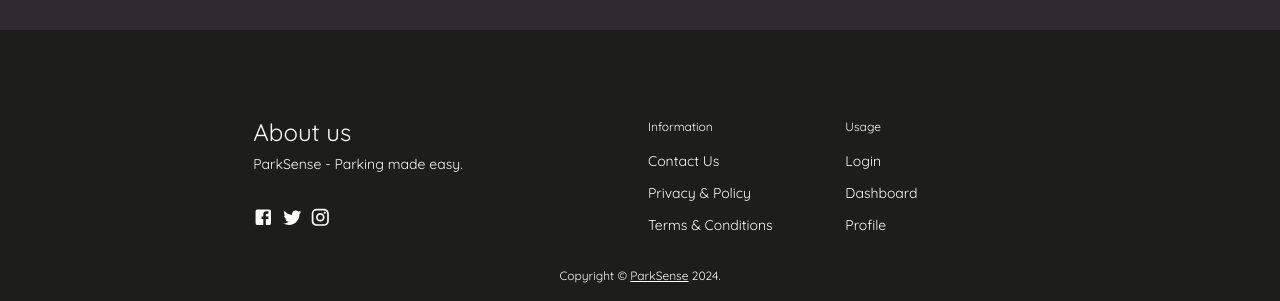
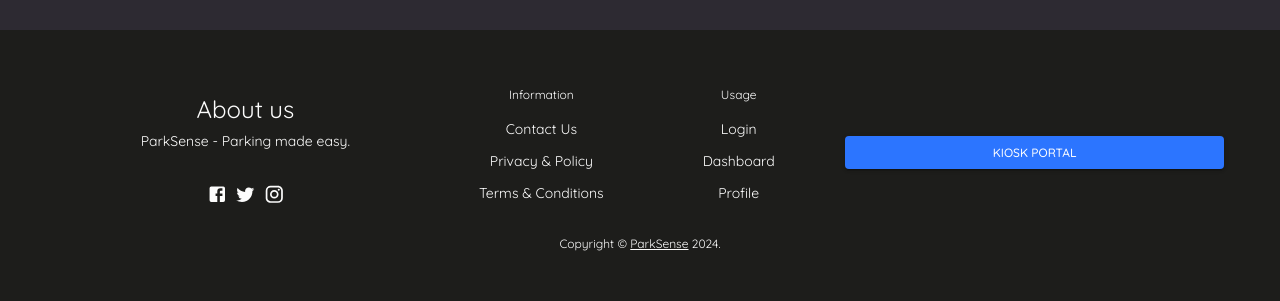
Before and after one commit to adilrizwan/dev, a React (Create React App) app in the folder WebApp/frontend/: page / in a window 1280 px wide. Shown: the part 1419-1720 px from the top of the page. Built offline with nearby package versions, Linux system fonts and the light colour scheme; no server answers.

Commit message:
minor tweaks

```diff
--- a/WebApp/frontend/src/components/Footer.jsx
+++ b/WebApp/frontend/src/components/Footer.jsx
@@ -1,21 +1,45 @@
-import {
-    Grid,
-    List,
-    ListItemText,
-    Typography,
-    useTheme
-} from "@mui/material";
-import Link from '@mui/material/Link';
+import React from 'react';
+import { Grid, List, ListItemText, Typography, Button, Stack, useTheme, Link } from "@mui/material";
 import { Box } from "@mui/system";
+import { useNavigate } from 'react-router-dom';
 import FacebookIcon from "@mui/icons-material/Facebook";
 import TwitterIcon from "@mui/icons-material/Twitter";
 import InstagramIcon from "@mui/icons-material/Instagram";
 
 export function Copyright(props) {
+    const navigate = useNavigate();
+    const token = localStorage.getItem('token');
+
+    // Handle the click event for the logo link
+    const handleLogoClick = () => {
+        if (!token) {
+            navigate('/');
+            return;
+        }
+
+        // Decode the token to get the payload
+        const [payload] = token.split('.').slice(1, 2);
+        const decodedPayload = JSON.parse(atob(payload.replace(/-/g, '+').replace(/_/g, '/')));
+
+        // Determine the redirection path based on the role
+        let LogoRedirect;
+        if (decodedPayload.role === 'ADMIN') {
+            LogoRedirect = "/admin/dashboard";
+        } else if (decodedPayload.role === 'LOTOWNER') {
+            LogoRedirect = "/lot/dashboard";
+        } else if (decodedPayload.role === 'KIOSK') {
+            LogoRedirect = "/kiosk/dashboard";
+        } else {
+            LogoRedirect = "/car/dashboard";
+        }
+
+        navigate(LogoRedirect);
+    };
+
     return (
         <Typography variant="body2" align="center" {...props} color="white.main">
             {'Copyright © '}
-            <Link color="inherit" href="/">
+            <Link color="inherit" onClick={handleLogoClick} sx={{ cursor: 'pointer' }}>
                 ParkSense
             </Link>{' '}
             {new Date().getFullYear()}
@@ -26,6 +50,9 @@ export function Copyright(props) {
 
 export default function Footer() {
     const theme = useTheme();
+    const navigate = useNavigate();
+    const token = localStorage.getItem('token');
+
     return (
         <Box
             sx={{
@@ -36,13 +63,14 @@ export default function Footer() {
                 fontSize: { xs: '12px', md: '14px' },
             }}
         >
-            <Grid container spacing={2} justifyContent="center" sx={{ mt: 2 }}>
-                <Grid item md={6} lg={4}>
+            <Grid container spacing={2} justifyContent="center" alignItems="center" textAlign="center">
+                <Grid item xs={12} md={6} lg={4}>
                     <Typography
                         sx={{ mb: 1 }}
                         variant="h3"
                         color="white.main">
-                        About us</Typography>
+                        About us
+                    </Typography>
                     <Typography
                         variant="caption2"
                         color="white.main">
@@ -53,13 +81,12 @@ export default function Footer() {
                             mt: 4,
                         }}
                     >
-                        <FacebookIcon color='white' sx={{ mr: 1 }} />
-                        <TwitterIcon color='white' sx={{ mr: 1 }} />
-                        <InstagramIcon color='white' />
+                        <FacebookIcon sx={{ mr: 1, color: "white.main" }} />
+                        <TwitterIcon sx={{ mr: 1, color: "white.main" }} />
+                        <InstagramIcon sx={{ color: "white.main" }} />
                     </Box>
                 </Grid>
-                <Grid
-                    item md={6} lg={2}>
+                <Grid item xs={12} md={6} lg={2}>
                     <Typography variant="body2" color="white.main">Information</Typography>
                     <List>
                         <ListItemText>
@@ -79,7 +106,7 @@ export default function Footer() {
                         </ListItemText>
                     </List>
                 </Grid>
-                <Grid item md={6} lg={2}>
+                <Grid item xs={12} md={6} lg={2}>
                     <Typography variant="body2" color="white.main">Usage</Typography>
                     <List>
                         <ListItemText>
@@ -99,8 +126,26 @@ export default function Footer() {
                         </ListItemText>
                     </List>
                 </Grid>
+                {
+                    !token && (
+
+                        <Grid item xs={12} md={6} lg={4}>
+                            <Stack>
+                                <Button
+                                    onClick={() => {
+                                        navigate('/kiosk/login');
+                                    }}
+                                    sx={{ mt: 4, mb: 4 }}
+                                    variant="contained"
+                                >
+                                    Kiosk Portal
+                                </Button>
+                            </Stack>
+                        </Grid>
+                    )
+                }
             </Grid>
             <Copyright sx={{ mt: 2 }} />
-        </Box>
+        </Box >
     );
 }
--- a/WebApp/frontend/src/components/GuestUser.jsx
+++ b/WebApp/frontend/src/components/GuestUser.jsx
@@ -1,5 +1,5 @@
 import * as React from 'react';
-import { Box, useTheme, Switch } from "@mui/material"
+import { Box, useTheme, Switch, IconButton } from "@mui/material"
 import { useContext } from "react"
 import { ColorModeContext } from "../constants/theme"
 import LightModeOutlinedIcon from '@mui/icons-material/LightModeOutlined';
@@ -53,14 +53,14 @@ function GuestUser() {
                         </Link>
                     </Box>
                     <Box sx={{ display: 'flex', alignItems: 'center' }}>
-                        {/* <IconButton onClick={colorMode.toggleColorMode}>
+                        <IconButton onClick={colorMode.toggleColorMode}>
                             {theme.palette.mode === "dark" ? (
                                 <DarkModeOutlinedIcon sx={{ color: theme.palette.white.main }} />
                             ) : (
                                 <LightModeOutlinedIcon sx={{ color: theme.palette.black.main }} />
                             )}
-                        </IconButton> */}
-                        <Switch
+                        </IconButton>
+                        {/* <Switch
                             checked={theme.palette.mode === 'dark'}
                             onChange={colorMode.toggleColorMode}
                             icon={<LightModeOutlinedIcon style={{ color: theme.palette.primary.main }} />}
@@ -73,8 +73,8 @@ function GuestUser() {
                                 '& .MuiSwitch-track': {
                                     backgroundColor: theme.palette.primary.main
                                 }
-                            }}
-                        />
+                            }} */}
+                        {/* /> */}
 
                         <Button
                             sx={{ margin: "10px" }}
--- a/WebApp/frontend/src/components/LoggedUser.jsx
+++ b/WebApp/frontend/src/components/LoggedUser.jsx
@@ -1,5 +1,5 @@
 import * as React from 'react'
-import { Box, useTheme, Switch, AppBar, Toolbar, Container, Button } from "@mui/material"
+import { Box, useTheme, AppBar, Toolbar, Container, Button, IconButton } from "@mui/material"
 import { useContext } from "react"
 import { ColorModeContext } from "../constants/theme"
 import LightModeOutlinedIcon from '@mui/icons-material/LightModeOutlined';
@@ -27,6 +27,8 @@ function LoggedUser() {
         LogoRedirect = "admin/dashboard"
     } else if (decodedPayload.role === 'LOTOWNER') {
         LogoRedirect = "lot/dashboard"
+    } else if (decodedPayload.role === 'KIOSK') {
+        LogoRedirect = "kiosk/dashboard"
     } else {
         LogoRedirect = "car/dashboard"
     }
@@ -56,7 +58,14 @@ function LoggedUser() {
                         </Link>
                     </Box>
                     <Box sx={{ display: 'flex', alignItems: 'center' }}>
-                        <Switch
+                        <IconButton onClick={colorMode.toggleColorMode}>
+                            {theme.palette.mode === "dark" ? (
+                                <DarkModeOutlinedIcon sx={{ color: theme.palette.white.main }} />
+                            ) : (
+                                <LightModeOutlinedIcon sx={{ color: theme.palette.black.main }} />
+                            )}
+                        </IconButton>
+                        {/* <Switch
                             checked={theme.palette.mode === 'dark'}
                             onChange={colorMode.toggleColorMode}
                             icon={<LightModeOutlinedIcon style={{ color: theme.palette.primary.main }} />}
@@ -70,7 +79,7 @@ function LoggedUser() {
                                     backgroundColor: theme.palette.primary.main
                                 }
                             }}
-                        />
+                        /> */}
                         <Button color="inherit" startIcon={<LogoutIcon />} onClick={handleLogout}>Logout</Button>
                     </Box>
                 </Toolbar>
--- a/WebApp/frontend/src/scenes/global/Homepage.jsx
+++ b/WebApp/frontend/src/scenes/global/Homepage.jsx
@@ -4,6 +4,7 @@ import { initializeApp } from 'firebase/app';
 import { getStorage, ref, getDownloadURL } from 'firebase/storage';
 import firebaseConfig from '../../constants/firebaseConfig';
 import Plans from './Plans';
+import { useNavigate } from 'react-router-dom';
 
 const app = initializeApp(firebaseConfig);
 const storage = getStorage(app, "gs://parksense-82db2.appspot.com");
@@ -11,6 +12,7 @@ const storage = getStorage(app, "gs://parksense-82db2.appspot.com");
 export default function Homepage() {
     const theme = useTheme();
     const [images, setImages] = useState({});
+    const navigate = useNavigate();
 
     useEffect(() => {
         const fetchImages = async () => {
@@ -82,6 +84,9 @@ export default function Homepage() {
                     <Button
                         type="submit"
                         fullWidth
+                        onClick={() => {
+                            navigate('/car/register')
+                        }}
                         variant="contained"
                         sx={{ mt: 3, mb: 2, backgroundColor: theme.palette.primary.main }}
                     >
@@ -104,6 +109,9 @@ export default function Homepage() {
                         <Button
                             type="submit"
                             fullWidth
+                            onClick={() => {
+                                navigate('/lot/register')
+                            }}
                             variant="contained"
                             sx={{ mt: 3, mb: 2, backgroundColor: theme.palette.primary.main }}
                         >
--- a/WebApp/frontend/src/scenes/global/NotFound.jsx
+++ b/WebApp/frontend/src/scenes/global/NotFound.jsx
@@ -28,6 +28,8 @@ function NotFound() {
         LogoRedirect = "admin/dashboard"
     } else if (decodedPayload.role === 'LOTOWNER') {
         LogoRedirect = "lot/dashboard"
+    } else if (decodedPayload.role === 'KIOSK') {
+        LogoRedirect = "kiosk/dashboard"
     } else {
         LogoRedirect = "car/dashboard"
     }
```
Also changed, not shown: WebApp/frontend/src/components/ImageSlider.jsx (line endings or trailing spaces), 2 other files (tests, documents, lock files or other folders).
